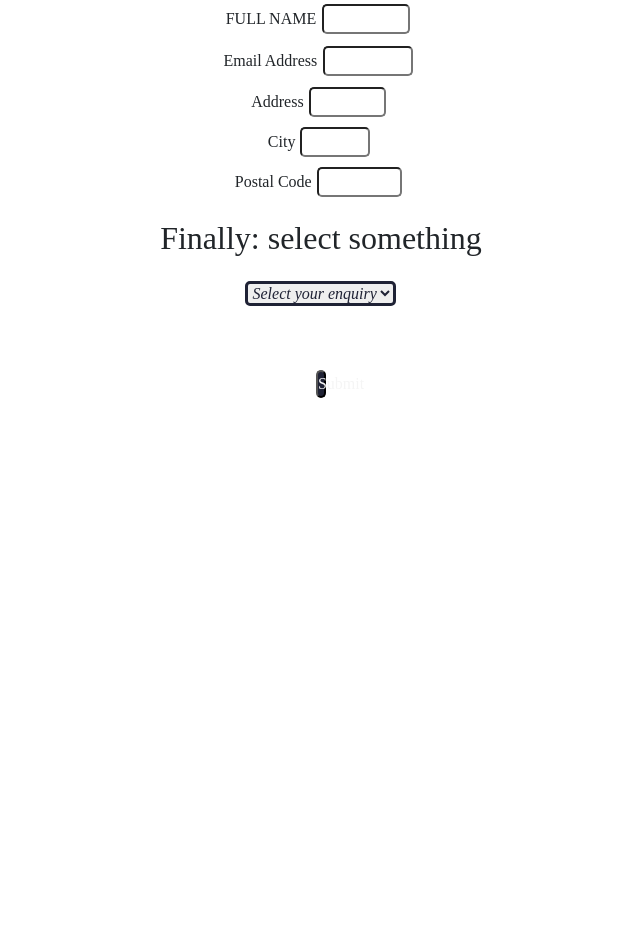
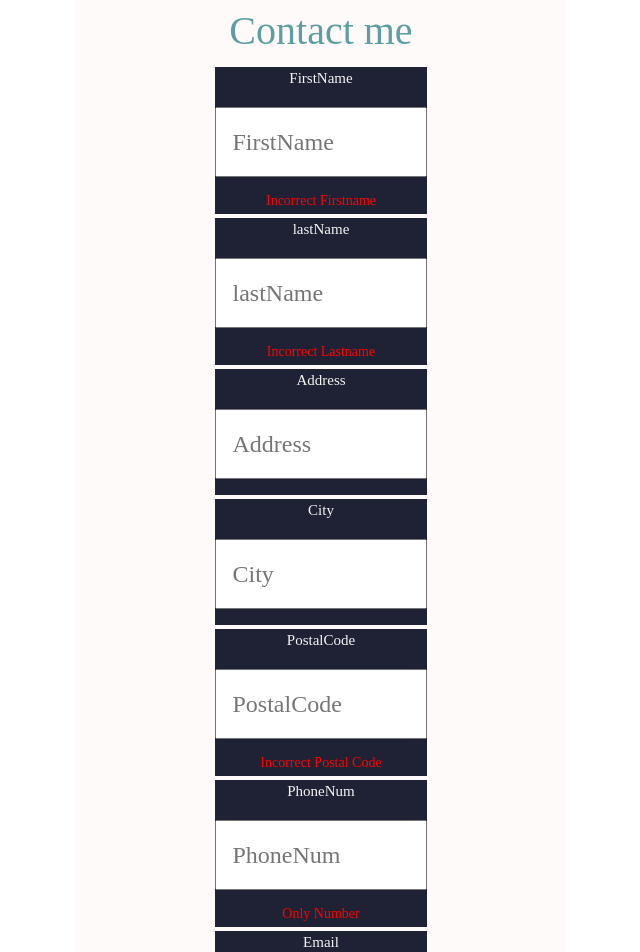
Before and after one commit to fadingNA/resume11, a React (Create React App) app: page /contact in a window 1280 px wide. Shown: the part 120-1072 px from the top of the page, without its empty margins (319-959 px from the left). Before the commit the page ends 800 px from the top, so only its background shows below. Built offline with nearby package versions, Linux system fonts and the light colour scheme; a web font is replaced by a local one.

Commit message:
Commit - 7 Validation

```diff
--- a/src/App.js
+++ b/src/App.js
@@ -2,10 +2,10 @@ import React from "react";
 import Indexmain from "./Resume/main/indexmain";
 import Navbar from "./Resume/main/Navbar";
 import Contact from "./Resume/contact/contact";
-import Footer from "./Resume/main/Footer";
+//import Footer from "./Resume/main/Footer";
 import Honestly from "./Resume/honestly/honestly";
 import Home from "./Resume/page/home";
-import Start from './Resume/page/firstpage';
+//import Start from './Resume/page/firstpage';
 import {
     BrowserRouter as Router,
     Switch,
--- a/src/Resume/contact/contact.css
+++ b/src/Resume/contact/contact.css
@@ -7,13 +7,6 @@
     display: inline;
 
     text-align: center;
-}
-
-input {
-    border-radius: 5px;
-    margin: 2%;
-    height: 30px;
-    width: 30%;
 }
 
 .btn-submit {
@@ -36,9 +29,9 @@ input {
 }
 
 textarea {
-    display: block;
+    display: inline-block;
     margin: 3% auto;
-    width: 360px;
+    width: 800px;
     height: 500px;
 }
 
@@ -68,125 +61,3 @@ textarea {
 .select:hover {
     border: solid skyblue;
 }
-
-
-/*
-.btn-form {
-    display: flex;
-    align-items: center;
-    margin-right: 25px;
-}
-
-label, h2 {
-    display: block;
-    margin: 0 auto;
-    background-color: #1f2235;
-    color: aliceblue;
-    border-radius: 4px;
-    width: 60%;
-    font-style: italic;
-    font-size: 1.5rem;
-    text-align: center;
-}
-
-.btn-submit {
-    left: 50%;
-    width: 100%;
-    margin-top: 3%;
-    margin-bottom: 10%;
-}
-
-.btn-submit:active {
-    background-color: #333;
-    color: snow;
-}
-
-@media only screen and (min-width: 960px) {
-    .btn-submit,
-    input,
-    label {
-        font-size: 1.5rem;
-        opacity: 1;
-        transition: 0.5s ease-in-out;
-    }
-}
-
-@media only screen and (max-width: 960px) {
-    .btn-submit,
-    input,
-    label {
-        font-size: 1.4rem;
-        transition: 0.5s ease-in-out;
-    }
-
-
-}
-
-input {
-    display: block;
-    margin: 0 auto;
-    width: 60%;
-    align-items: center;
-    font-style: italic;
-    font-size: 2rem;
-    color: #1f2235;
-    outline: none;
-    border: solid #1f2235;
-    border-radius: 5px;
-    margin-top: 1rem;
-    margin-bottom: 1rem;
-
-}
-
-.comment-box {
-    background-color: #003BDE;;
-    position: relative;
-    padding: 10px;
-    color: white;
-}
-
-#comment-box:after {
-    content: "";
-    position: absolute;
-    height: 25px;
-    width: 25px;
-    bottom: -25px;
-    left: 90%;
-    background-color: #003BDE;
-    clip-path: polygon(0 0, 100% 0, 100% 100%);
-}
-
-
-.textarea-1 {
-    display: block;
-    margin: 0 auto;
-    width: 60%;
-    height: 110px;
-    align-items: center;
-    font-style: italic;
-    font-size: 0.8rem;
-    color: #333;
-    outline: none;
-    border: solid black;
-    border-radius: 5px;
-    margin-top: 1rem;
-    margin-bottom: 1rem;
-}
-
-.submite-succeed {
-    display: block;
-    margin: 0 auto;
-    width: 60%;
-    height: 110px;
-    align-items: center;
-    text-align: center;
-    font-style: italic;
-    font-size: 5rem;
-    color: snow;
-    background-color: #1f2235;
-    outline: none;
-    border-radius: 5px;
-    margin-top: 1rem;
-    margin-bottom: 1rem;
-}
- */
--- a/src/Resume/contact/contact.js
+++ b/src/Resume/contact/contact.js
@@ -1,64 +1,88 @@
 import React, {useState} from "react";
-import {useForm, ValidationError} from "@formspree/react";
+
 import "./contact.css";
 import Selection from "./select";
+import FormInput from "./newform";
+import {useForm} from "@formspree/react";
 
 export default function Contact() {
+    const [state, handleSubmit] = useForm("mrgdgpwn");
+    if (state.succeeded) {
+        return <p>Thanks for joining!</p>;
+    }
+    const [values, setValues] = useState({
+        firstname: "",
+        lastName: "",
+        AddressName: "",
+        City: "",
+        Postal: "",
+        phone: ""
+    })
 
-    const [state, handleSubmit] = useForm("mrgdgpwn")
-    if (state.succeeded) {
-        return <p className="submite-succeed">Thank YOU</p>;
+
+    const input = [{
+        id: 1, name: "firstName", type: "text", placeholder: "FirstName",
+        errorMessage: "Incorrect Firstname", label: "FirstName",
+        pattern: "^[A-Za-z0-9]{3,16}$", required: true
+    }, {
+        id: 2,
+        name: "lastName",
+        type: "text",
+        placeholder: "lastName",
+        errorMessage: "Incorrect Lastname",
+        label: "lastName", required: true
+    }, {
+        id: 3, name: "Address", type: "text", placeholder: "Address", label: "Address", required: true
+    }, {
+        id: 4, name: "City", type: "text", placeholder: "City", label: "City", required: true
+    }, {
+        id: 5,
+        name: "PostalCode",
+        type: "text",
+        placeholder: "PostalCode",
+        errorMessage: "Incorrect Postal Code",
+        label: "PostalCode", required: true
+    }, {
+        id: 6,
+        name: "PhoneNum",
+        type: "text",
+        placeholder: "PhoneNum",
+        errorMessage: "Only Number",
+        label: "PhoneNum",
+        required: true
+    },
+        {
+            id: 7,
+            name: "Email",
+            type: "email",
+            placeholder: "Email",
+            errorMessage: "please include @",
+            label: "Email",
+            required: true
         }
-    return (
-        <>
+
+
+    ];
+
+    const onChange = (e) => {
+        setValues({...values, [e.target.name]: e.target.value})
+    }
+
+
+    return (<>
         <div className={"set-all"}>
             <form onSubmit={handleSubmit}>
                 <br/>
                 <br/>
-                    <div>
-                        <label htmlFor="name">FULL NAME</label>
-                        <input id="name" type="name" name="fullname"/>
-                    </div>
-
-                    <div><label htmlFor="email">Email Address</label>
-                        <input id="email" type="email" name="email"/></div>
-
-                    <div><label htmlFor="Address">Address</label>
-                        <input id="address" type="address" name="address"/></div>
-
-                    <div><label htmlFor="City">City</label>
-                        <input id="city" type="city" name="city"/></div>
-
-                    <div><label htmlFor="Postal">Postal Code</label>
-                        <input id="postal" type="postal" name="postal"/></div>
-
+                <h1>Contact me</h1>
+                {input.map((input) => (
+                    <FormInput key={input.id} {...input} value={values[input.name]} onChange={onChange}/>
+                ))}
 
                 <div className="radion-select">
                     <Selection/>
                 </div>
-                    <ValidationError prefix="Name" field="name" errors={state.errors}/>
-                    <ValidationError prefix="Email" field="email" errors={state.errors}/>
-                    <ValidationError
-                        prefix="Address"
-                        field="address"
-                        errors={state.errors}
-                    />
-                    <ValidationError prefix="City" field="city" errors={state.errors}/>
-                    <ValidationError
-                        prefix="postal"
-                        field="postal"
-                        errors={state.errors}
-                    />
-                    <ValidationError
-                        prefix="Message"
-                        field="message"
-                        errors={state.errors}
-                    />
-                    <br/>
-                    <br/>
-
-                    <button
-                        className="btn-submit"
+                <button className={"submit-btn"}
                         type="submit"
                         disabled={state.submitting}
                 >
@@ -68,74 +92,3 @@ export default function Contact() {
         </div>
     </>);
 }
-/*
-<form onSubmit={handleSubmit}>
-    <label htmlFor="email">Email Address</label>
-    <input id="email" type="email" name="email"/>
-    <ValidationError prefix="Email" field="email" errors={state.errors}/>
-    <textarea id="message" name="message"/>
-    <ValidationError prefix="Message" field="message" errors={state.errors}/>
-    <button className="btn-form" type="submit" disabled={state.submitting}>
-        Submit
-    </button>
-</form>
-const [state, handleSubmit] = useForm("mrgdgpwn");
-if (state.succeeded) {
-return <p className="submite-succeed">Thank YOU</p>;
-}
-return (
-<>
-    <div className="submitForm">
-        <form onSubmit={handleSubmit}>
-            <br/>
-            <br/>
-            <label htmlFor="name">FULL NAME</label>
-            <input id="name" type="name" name="fullname"/>
-
-            <label htmlFor="email">Email Address</label>
-            <input id="email" type="email" name="email"/>
-
-            <label htmlFor="Address">Address</label>
-            <input id="address" type="address" name="address"/>
-
-            <label htmlFor="City">City</label>
-            <input id="city" type="city" name="city"/>
-
-            <label htmlFor="Postal">Postal Code</label>
-            <input id="postal" type="postal" name="postal"/>
-
-            <div className="radion-select">
-                <Selection/>
-            </div>
-            <ValidationError prefix="Name" field="name" errors={state.errors}/>
-            <ValidationError prefix="Email" field="email" errors={state.errors}/>
-            <ValidationError
-                prefix="Address"
-                field="address"
-                errors={state.errors}
-            />
-            <ValidationError prefix="City" field="city" errors={state.errors}/>
-            <ValidationError
-                prefix="postal"
-                field="postal"
-                errors={state.errors}
-            />
-            <ValidationError
-                prefix="Message"
-                field="message"
-                errors={state.errors}
-            />
-            <br/>
-            <br/>
-
-            <button
-                className="btn-submit"
-                type="submit"
-                disabled={state.submitting}
-            >
-                Submit
-            </button>
-        </form>
-    </div>
-</>
-*/
--- /dev/null
+++ b/src/Resume/contact/newform.css
@@ -0,0 +1,86 @@
+.app {
+    display: flex;
+    align-items: center;
+    justify-content: center;
+    background-color: #282c34;
+    color: white;
+}
+
+.formInput {
+    display: flex;
+    flex-direction: column;
+    background-color: #1f2235;
+    color: whitesmoke;
+    width: 60%;
+    margin: 1%;
+}
+@media only screen and (min-width: 960px) {
+    .formInput,
+    input,
+    label {
+        font-size: 1.5rem;
+        opacity: 1;
+        transition: 0.5s ease-in-out;
+    }
+}
+@media only screen and (max-width: 960px) {
+    .formInput,
+    input
+     {
+        font-size: 1rem;
+        opacity: 1;
+        width: 100%;
+        transition: 0.3s ease-in-out;
+    }
+}
+label{
+    font-size: 15px;
+    text-align: center;
+}
+input {
+    padding: 15px;
+    margin: 10px 0;
+}
+
+form {
+
+    padding: 9px 69px;
+    background-color: snow;
+}
+.success-submit{
+    color: #1f2235;
+}
+h1 {
+    color: cadetblue;
+    text-align: left;
+
+    display: inline-block;
+    width: 100%;
+}
+.submit-btn {
+    width: 100%;
+    height: 40px;
+    padding: 10px;
+    border: none;
+    background-color: #1f2235;
+    color: snow;
+    font-size: 18px;
+    cursor: pointer;
+    font-weight: bold;
+    margin-top: 15px;
+    margin-bottom: 30px;
+    border-radius: 10px;
+}
+.submit-btn:hover{
+    font-size: 1.4rem;
+    border-radius: 0;
+}
+.error-msgs{
+    font-size: 14px;
+    padding: 3px;
+    color: red;
+    display: none
+}
+input:invalid ~ .error-msgs{
+    display: block;
+}
--- /dev/null
+++ b/src/Resume/contact/newform.js
@@ -0,0 +1,26 @@
+import React, {useState} from "react";
+import "./newform.css";
+
+const FormInput = (props) => {
+    const [focus, setFocus] = useState(false);
+
+    const handleFocus = (e) => {
+        setFocus(true);
+    }
+
+    const {label, errorMessage, onChange, id, ...inputProps} = props;
+    return (
+        <div className={"formInput"}>
+            <label>{label}</label>
+            <input {...inputProps} onChange={onChange}
+                   onBlur={handleFocus}
+                   onFocus={() =>
+                       inputProps.name === "lastname" && setFocus(true)}
+                   focus={focus.toString}
+            />
+            <span className={"error-msgs"}>{errorMessage}</span>
+        </div>
+    )
+}
+
+export default FormInput;
--- a/src/index.js
+++ b/src/index.js
@@ -1,5 +1,5 @@
 import React from 'react';
-import ReactDOM from 'react-dom';
+import ReactDOM from 'react-dom/client';
 import App from './App';
 //import './App.css'
 import reportWebVitals from './reportWebVitals';
```
Lines whose indentation alone changed are shown as unchanged.
